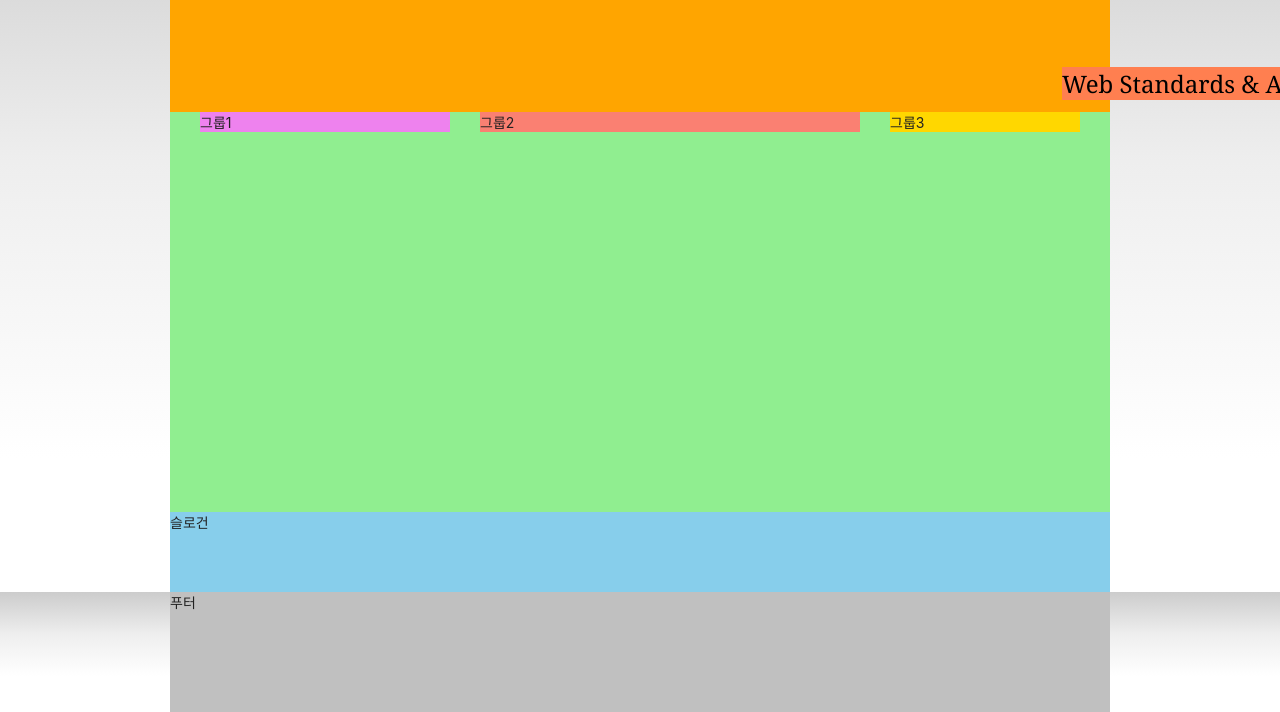
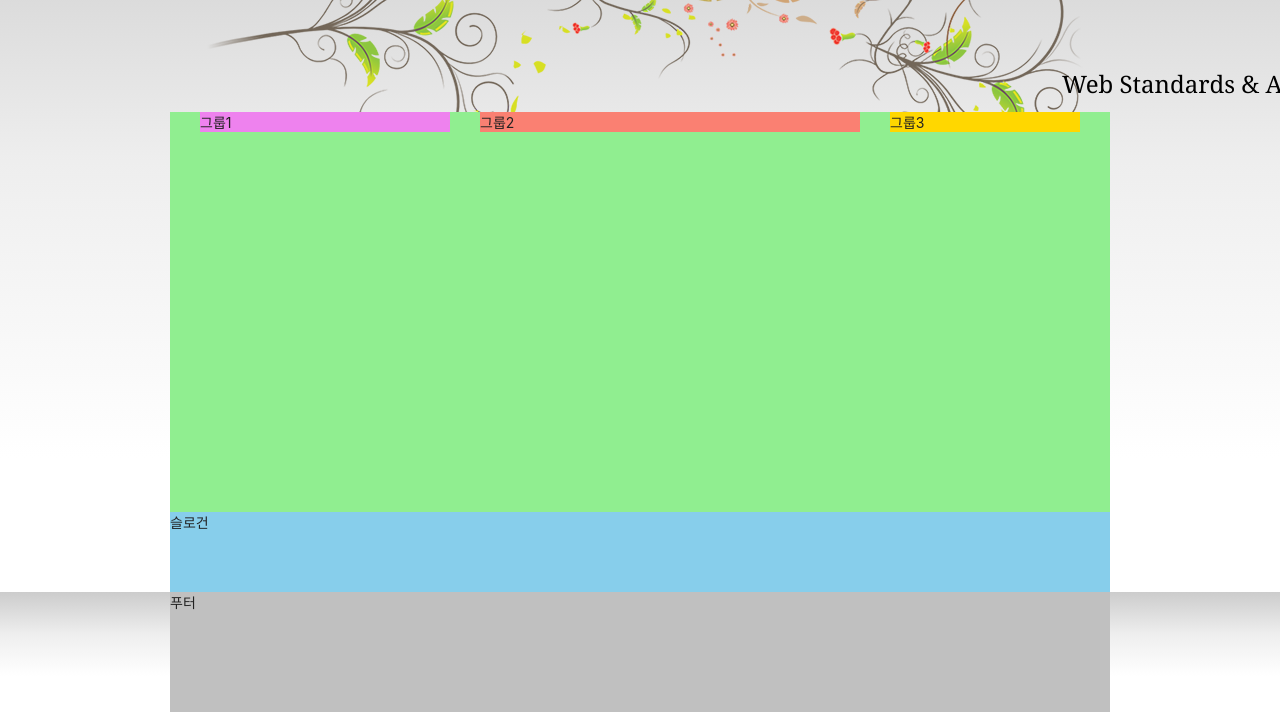
Before and after one commit to ssuho/HTML5, a plain HTML site: page index.html in a window 1280 px wide. Shown: the part 135-847 px from the top of the page. Drawn offline with Linux system fonts and the light colour scheme; a web font is replaced by a local one.

Commit message:
body 영역 배경 이미지 재설정

```diff
--- a/styles/style.css
+++ b/styles/style.css
@@ -31,12 +31,16 @@
 
 /* 본문 스타일 */
 body {
+  color: #222;
   font-size: 1.4rem;
-  color: #222;
-  background: #ccc linear-gradient(to bottom, #ccc 0%, #eee 35%, #fff 70%, #fff 100%);
   font-family: "Pretendard Variable", Pretendard, -apple-system, BlinkMacSystemFont, system-ui, Roboto, "Helvetica Neue", "Segoe UI", "Apple SD Gothic Neo", "Noto Sans KR", "Malgun Gothic", "Apple Color Emoji", "Segoe UI Emoji", "Segoe UI Symbol", sans-serif;
-  font-weight: 400;
+  /* background-color: yellow;
+  background-image: url(./images/bg_flower.png), linear-gradient(to bottom, #ccc 0%, #eee 35%, #fff 70%, #fff 100%);
+  background-repeat: no-repeat, repeat;
+  background-position: 50% 0, 0 0; */
+  background: url(./images/bg_flower.png) no-repeat 50% 0, #ccc linear-gradient(to bottom, #ccc 0%, #eee 35%, #fff 70%, #fff 100%) repeat 0 0;
 }
+
 /* 레이아웃 */
 .header, .visual, .main, .slogan, .footer-inner {
   width: 940px;
@@ -224,14 +228,14 @@
 }
 
 .visual {
-  background-color: orange;
+  /* background-color: orange; */
   height: 120px;
   position: relative;
 }
 
 .visual-text {
   font-family: Georgia, 'Times New Roman', Times, serif;
-  background-color: coral;
+  /* background-color: coral; */
   animation-name: moveEffect;
   animation-duration: 2000ms;
   animation-fill-mode: forwards;
```
